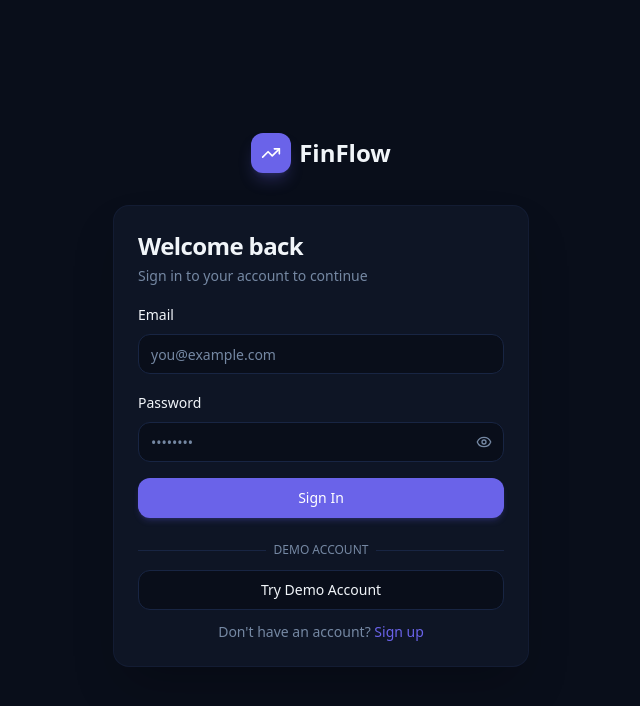
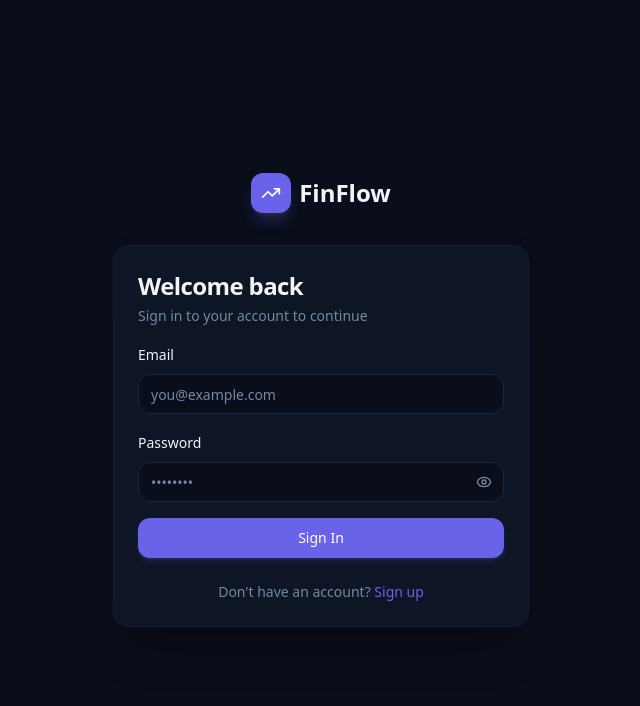
Before and after one commit to easinahmed/FinFlow-Expense-Tracker, a Next.js app: page /auth/login in a window 1280 px wide. Shown: the top 706 px of the page, without its empty margins (319-959 px from the left). Built offline with nearby package versions, Linux system fonts and the light colour scheme; no server answers.

Commit message:
trying to fix for deploy

```diff
--- a/app/auth/login/page.tsx
+++ b/app/auth/login/page.tsx
@@ -98,27 +98,6 @@ export default function LoginPage() {
           </form>
         </CardContent>
         <CardFooter className="flex flex-col gap-3 pt-0">
-          <div className="relative w-full">
-            <div className="absolute inset-0 flex items-center">
-              <span className="w-full border-t border-border" />
-            </div>
-            <div className="relative flex justify-center text-xs uppercase">
-              <span className="bg-card px-2 text-muted-foreground">Demo account</span>
-            </div>
-          </div>
-          <Button
-            variant="outline"
-            className="w-full text-sm"
-            onClick={() => {
-              const emailInput = document.getElementById('email') as HTMLInputElement;
-              const passInput = document.getElementById('password') as HTMLInputElement;
-              if (emailInput) emailInput.value = 'demo@finflow.app';
-              if (passInput) passInput.value = 'Demo1234';
-              handleSubmit(onSubmit)({ email: 'demo@finflow.app', password: 'Demo1234' });
-            }}
-          >
-            Try Demo Account
-          </Button>
           <p className="text-sm text-muted-foreground text-center">
             Don&apos;t have an account?{' '}
             <Link href="/auth/register" className="text-primary hover:underline font-medium">
```
